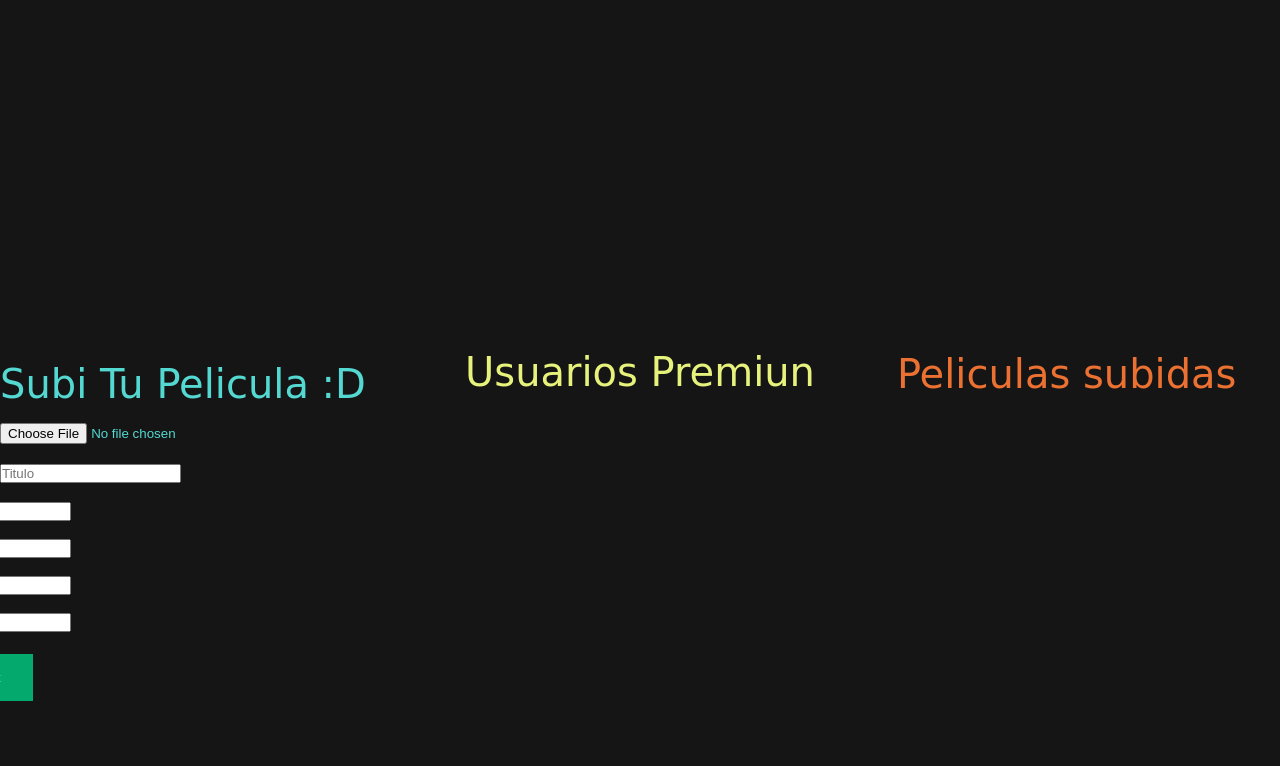
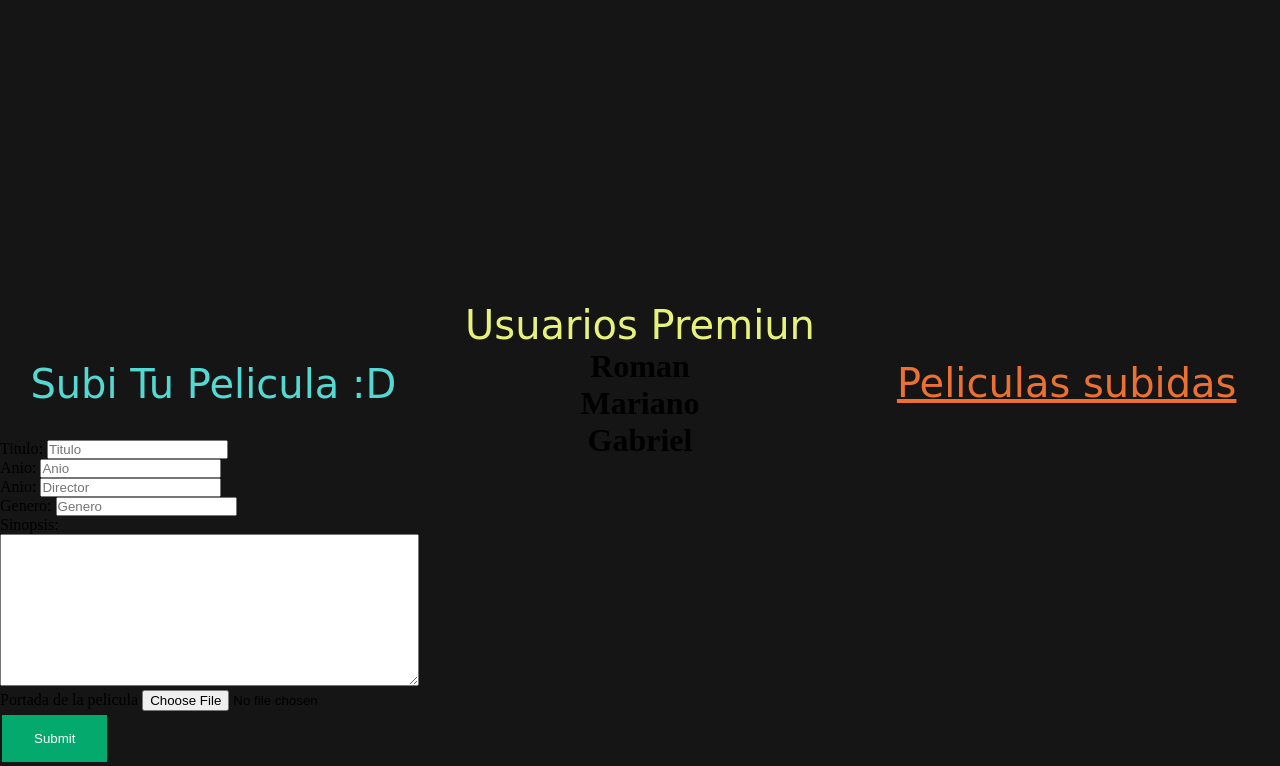
Before and after one commit to Romangonzalezz/Movie-System---Flask, a Flask app: page /usuario_premium in a window 1280 px wide; the page is wider, and only the part inside the window is pictured. Shown: the part 51-817 px from the top of that part. Before the commit the page ends 752 px from the top of that part, so only its background shows below. Run offline with Flask 2, Linux system fonts and the light colour scheme.

Commit message:
Add files via upload

```diff
--- a/templates/autorizado.html
+++ b/templates/autorizado.html
@@ -10,70 +10,54 @@
 <body>
     <div class="topnav">
         <a class="active" href="{{ url_for('Home') }}">Peliculas</a>
-        <div class="topnav-right">
-          <a href="#logout">logout</a>
-        </div>
     </div>
 
 
 
     <div class="background-one">
         <div class="link-container">
-          <a class="link-one" >Subi Tu Pelicula :D
+          <a class="link-one" >Subi Tu Pelicula :D</a>
 
 
-            <input type="file">
-
-
-
-
-        <br
         <br>
-
-            <input type="text" placeholder="Titulo" id="titulo"></a>
+        <br>
+        <form method="POST" action="">
+            <div class="pelicula-box">
+            <label for="titulo">Titulo: </label>
+            <input type="text" placeholder="Titulo" id="titulo" name="titulo">
             <br>
-            <input style="margin-left: -465px;" type="text" placeholder="Anio" ></a>
+            <label for="anio">Anio: </label>
+            <input  type="text" placeholder="Anio" id="anio" name="anio">
             <br>
-            <input style="margin-left: -465px;" type="text" placeholder="Director"></a>
+            <label for="director">Anio: </label>
+            <input  type="text" placeholder="Director" id="director" name="director">
             <br>
-            <input style="margin-left: -465px;" type="text" placeholder="Genero"></a>
+            <label for="genero">Genero: </label>
+            <input  type="text" placeholder="Genero" id="genero" name="genero">
             <br>
-            <input style="margin-left: -465px;" type="text" placeholder="Sipnosis"></a>
+            <label for="sinopsis">Sinopsis: </label>
+            <textarea id="sinopsis" name="sinopsis" rows="10" cols="50"></textarea>
             <br>
-            <input  style="margin-left: -465px;" type="submit" placeholder="Enviar Pelicula."></a>
+            <label for="imagen" class="imagen-box">Portada de la pelicula </label>
+            <input  type="file" id="imagen" name="imagen">
             <br>
-            <input class="reset" style="margin-left: -465px;" type="reset" placeholder="Enviar Pelicula."></a>
-
-
+            <input  type="submit" placeholder="Enviar">
+            <br>
+            </div>
+        </form>
         </div>
       </div>
       <div class="background-two link-container">
         <a class="link-two" >Usuarios Premiun</a>
-
+        {% for usuario in usuarios.usuarios %}
+        <h1>{{ usuario.nombre }}</h1>
+        {% endfor %}
       </div>
       <div class="background-three link-container">
-        <a class="link-three" >Peliculas subidas</a>
+        <a class="link-three" href="{{ url_for ('Home') }}">Peliculas subidas</a>
 
 
       </div>
 
 
-
-
-
-
-
-
-
-
-
-
-
-
-
-
-
-
-
 </body>
-</html>
```
Also changed, not shown: templates/index.html (+14 -19 lines), templates/login.html (line endings or trailing spaces).
